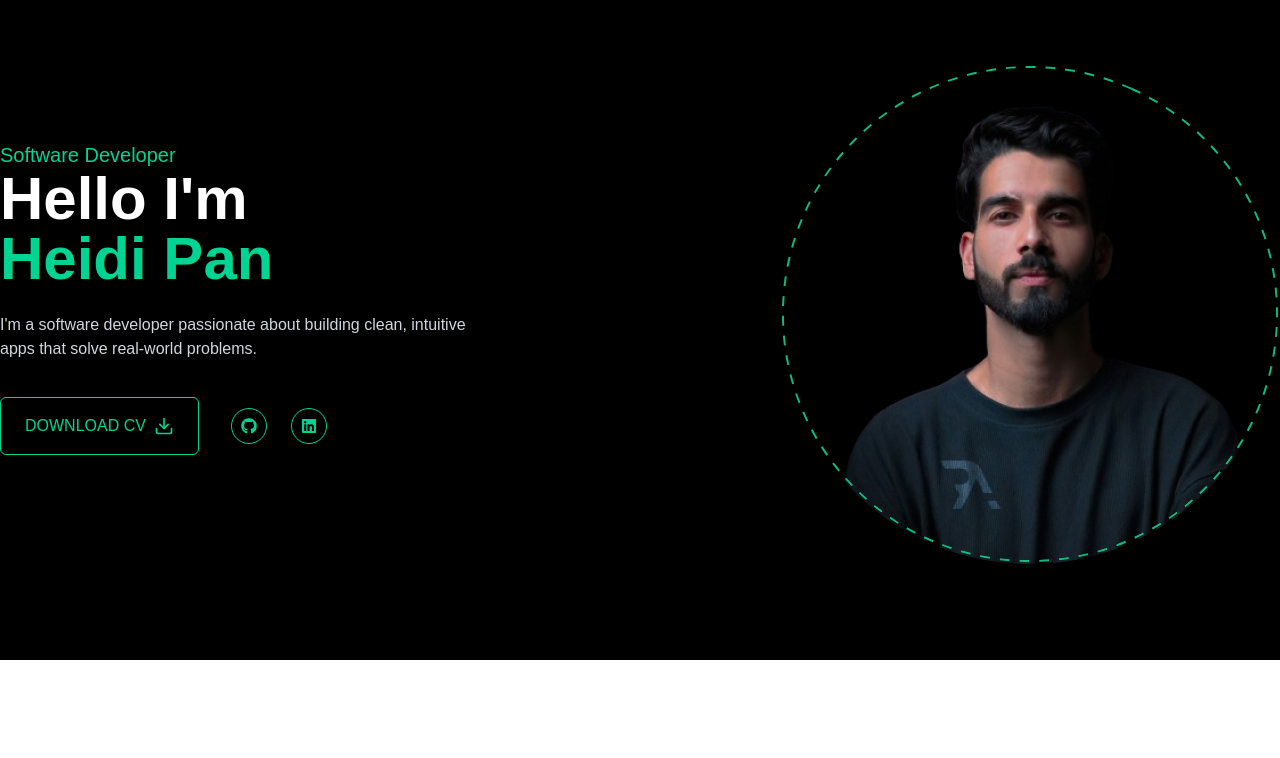
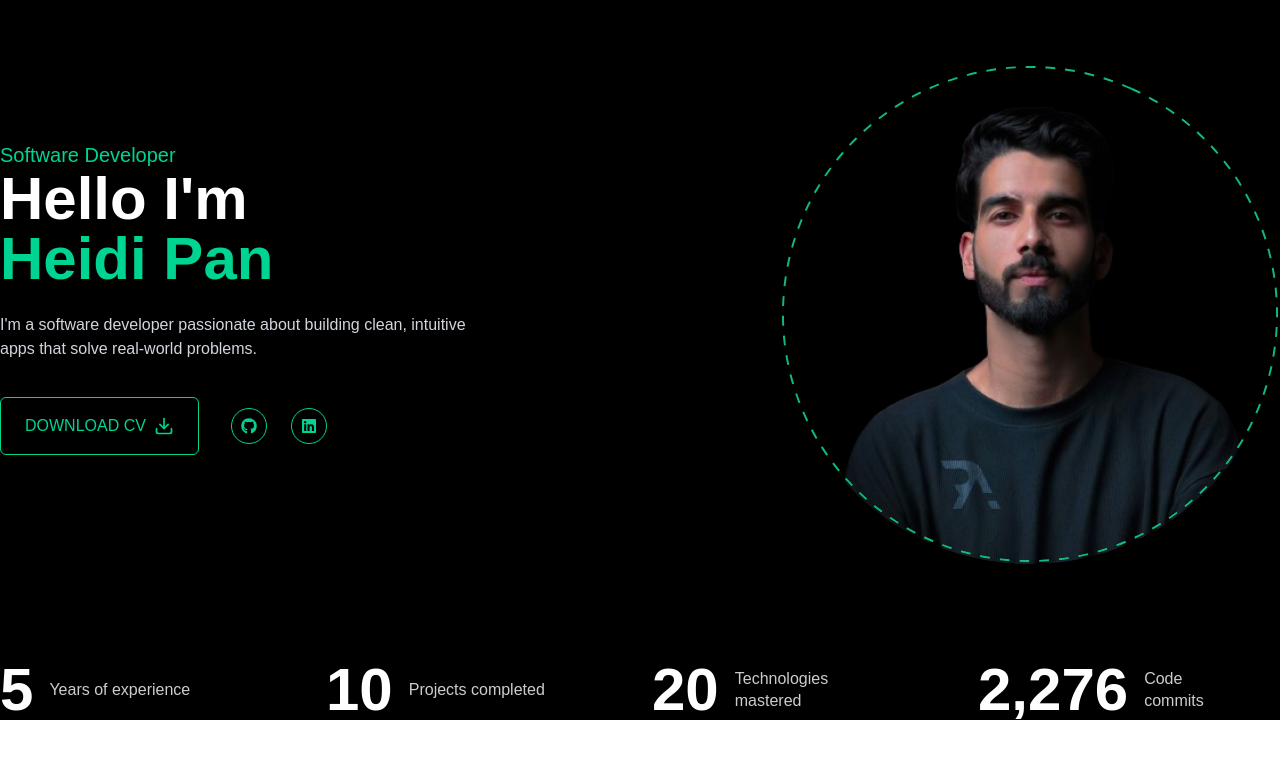
Before and after one commit to Helloalpacaa/portfolio, a Next.js app: page / in a window 1280 px wide. Shown: the top 758 px of the page. Built offline with nearby package versions, Linux system fonts and the light colour scheme.

Commit message:
add stats

```diff
--- a/package.json
+++ b/package.json
@@ -13,6 +13,7 @@
     "framer-motion": "^12.20.1",
     "next": "15.3.4",
     "react": "^19.0.0",
+    "react-countup": "^6.5.3",
     "react-dom": "^19.0.0",
     "react-icons": "^5.5.0"
   },
--- a/src/app/page.tsx
+++ b/src/app/page.tsx
@@ -3,7 +3,7 @@
 import { FiDownload } from "react-icons/fi";
 import Photo from "@/components/Photo";
 import Social from "@/components/Social";
-// import Stats from "@/components/Stats";
+import Stats from "@/components/Stats";
 
 export default function Home() {
   return (
@@ -50,7 +50,7 @@
       </div>
 
       {/* Stats */}
-      {/* <Stats /> */}
+      <Stats />
     </section>
   );
 }
--- /dev/null
+++ b/src/components/Stats.tsx
@@ -0,0 +1,58 @@
+"use client";
+
+import CountUp from "react-countup";
+
+type Stat = {
+  num: number;
+  text: string;
+};
+
+const stats: Stat[] = [
+  {
+    num: 5,
+    text: "Years of experience",
+  },
+  {
+    num: 10,
+    text: "Projects completed",
+  },
+  {
+    num: 20,
+    text: "Technologies mastered",
+  },
+  {
+    num: 2300,
+    text: "Code commits",
+  },
+];
+
+export default function Stats() {
+  return (
+    <section className="pt-4 pb-12 xl:pt-0 xl:pb-0">
+      <div className="container mx-auto">
+        <div className="flex flex-wrap gap-6 max-w-[80vw] mx-auto xl:max-w-none">
+          {stats.map((item, index) => (
+            <div
+              className="flex-1 flex gap-4 items-center justify-center xl:justify-start"
+              key={index}
+            >
+              <CountUp
+                end={item.num}
+                duration={5}
+                delay={2}
+                className="text-4xl xl:text-6xl font-extrabold"
+              />
+              <p
+                className={`${
+                  item.text.length < 15 ? "max-w-[100px]" : "max-w-[150px]"
+                } leading-snug text-white/80`}
+              >
+                {item.text}
+              </p>
+            </div>
+          ))}
+        </div>
+      </div>
+    </section>
+  );
+}
```
Also changed, not shown: 1 other file (tests, documents, lock files or other folders).
